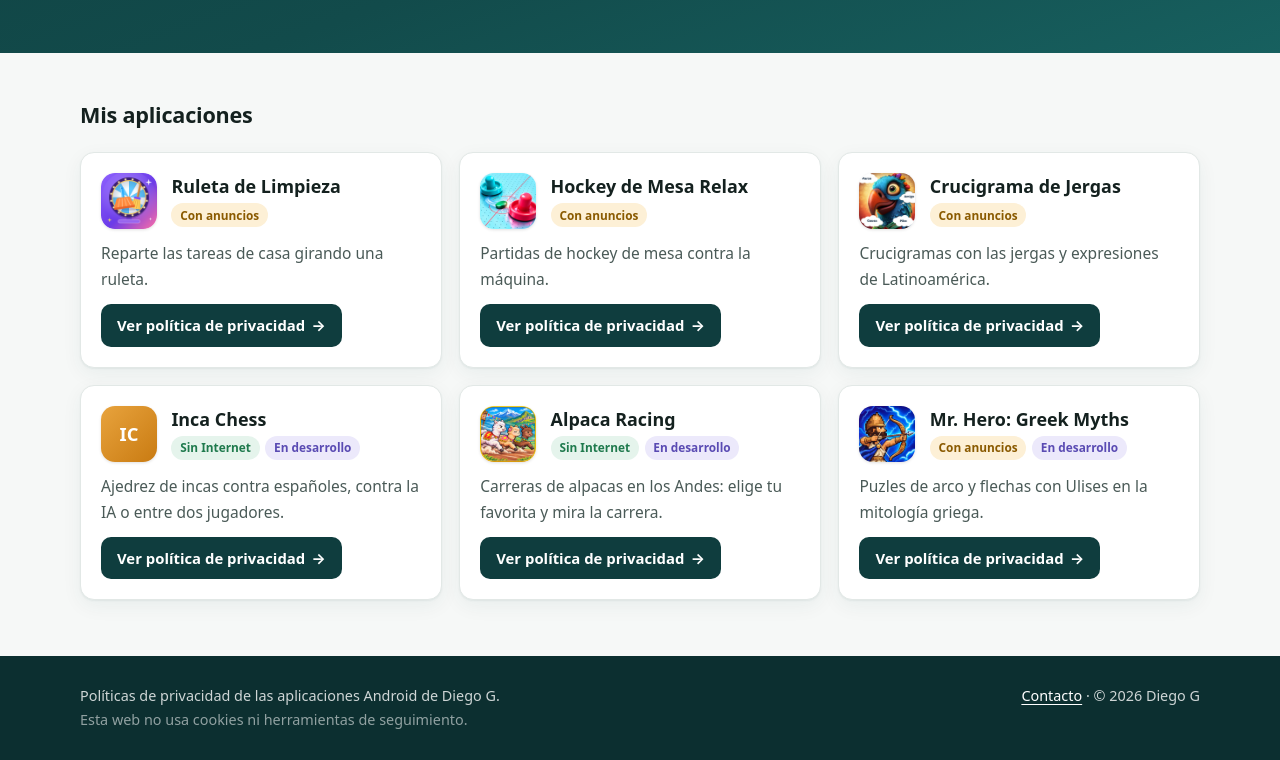
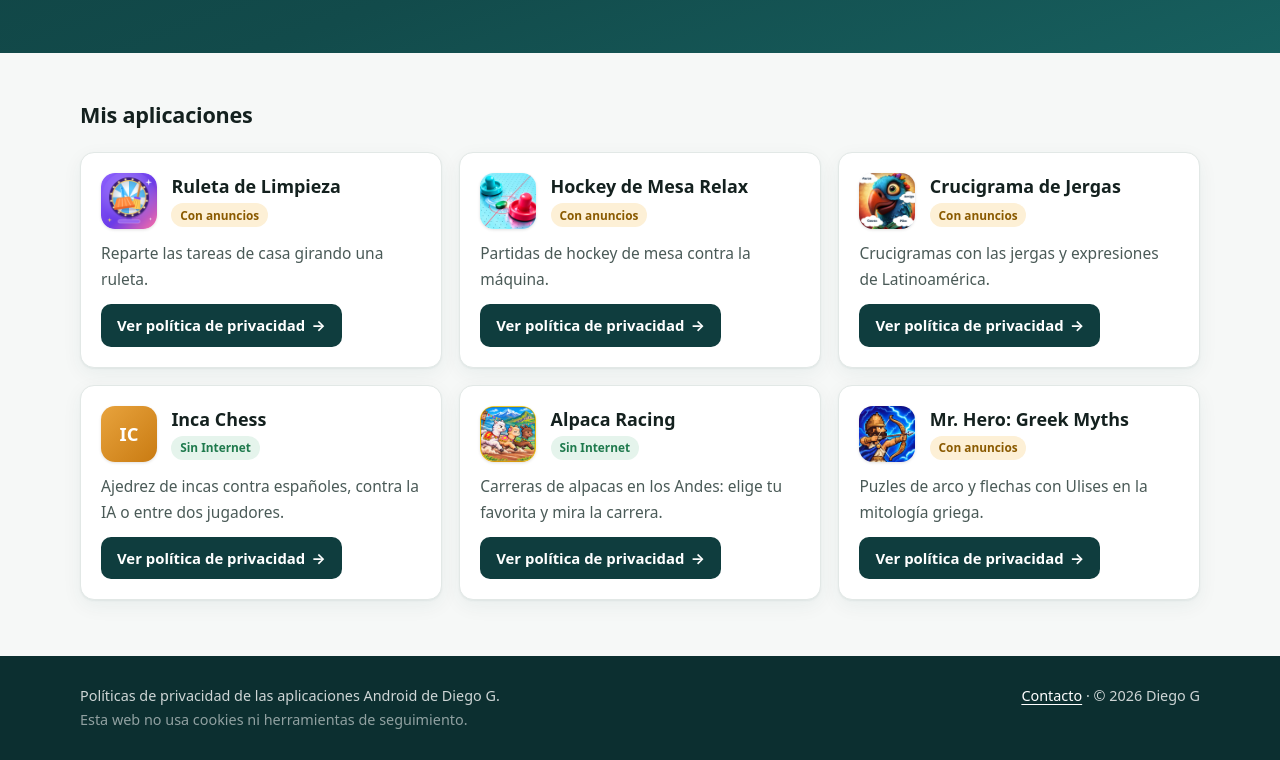
Before and after one commit to diego-g-apps/diego-g-apps.github.io, a plain HTML site: page index.html in a window 1280 px wide. Shown: the part 484-1244 px from the top of the page. Drawn offline with Linux system fonts and the light colour scheme.

Commit message:
Índice (ES): sin 'En desarrollo'

```diff
--- a/index.html
+++ b/index.html
@@ -93,7 +93,7 @@
         <span class="app-icon app-icon--mono" aria-hidden="true">IC</span>
         <div>
           <h3>Inca Chess</h3>
-          <div class="badges"><span class="badge badge--ok">Sin Internet</span><span class="badge badge--dev">En desarrollo</span></div>
+          <div class="badges"><span class="badge badge--ok">Sin Internet</span></div>
         </div>
       </div>
       <p>Ajedrez de incas contra españoles, contra la IA o entre dos jugadores.</p>
@@ -104,7 +104,7 @@
         <img class="app-icon" src="assets/img/alpaca-racing.png" alt="" width="56" height="56" loading="lazy">
         <div>
           <h3>Alpaca Racing</h3>
-          <div class="badges"><span class="badge badge--ok">Sin Internet</span><span class="badge badge--dev">En desarrollo</span></div>
+          <div class="badges"><span class="badge badge--ok">Sin Internet</span></div>
         </div>
       </div>
       <p>Carreras de alpacas en los Andes: elige tu favorita y mira la carrera.</p>
@@ -115,7 +115,7 @@
         <img class="app-icon" src="assets/img/mr-hero-greek-myths.png" alt="" width="56" height="56" loading="lazy">
         <div>
           <h3>Mr. Hero: Greek Myths</h3>
-          <div class="badges"><span class="badge badge--ads">Con anuncios</span><span class="badge badge--dev">En desarrollo</span></div>
+          <div class="badges"><span class="badge badge--ads">Con anuncios</span></div>
         </div>
       </div>
       <p>Puzles de arco y flechas con Ulises en la mitología griega.</p>
```
